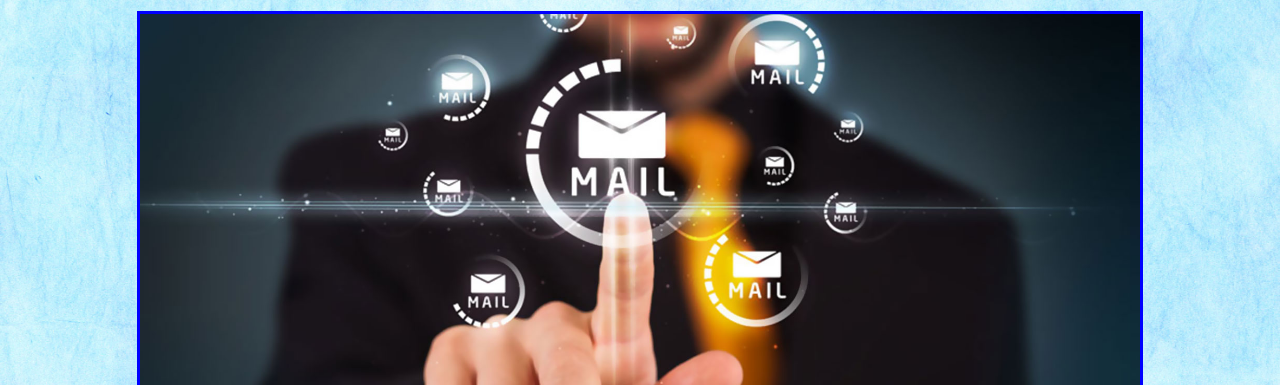
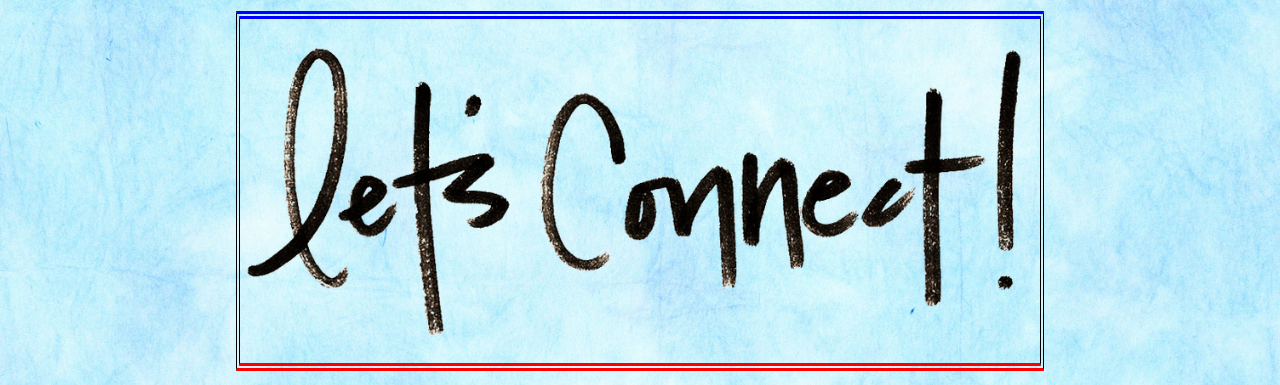
Before and after one commit to sumitsoni09/sumitsoni09.github.io, a plain HTML site: page contact.html in a window 1280 px wide. Shown: the part 97-482 px from the top of the page. Drawn offline with Linux system fonts and the light colour scheme.

Commit message:
updated contact page

```diff
--- a/contact.html
+++ b/contact.html
@@ -8,8 +8,8 @@
   </head>
   <body>
     <h1 class="contactHead">Contact Infomration</h1>
-    <div class="fillHead">
-      <img class="contactMe" src="css/images/contactimage.jpg" alt="">
+    <div class="fillImage">
+      <img class="contactMe" src="css/images/contactimage.png" alt="">
     </div>
     <nav class="indexNav">
       <a href= "https://www.linkedin.com/in/sumitinos/" target="_blank">  <img class="linkedin"src="css/images/linkedin.png" alt="LinkedIn" title="LinkedIn"> </a>
--- a/css/main.css
+++ b/css/main.css
@@ -69,11 +69,10 @@ a {
   text-decoration: none;
 }
 
-footer{
+footer {
   max-width: 100%;
   height: auto;
   text-align: right;
-  margin: auto;
 }
 
 /* About Me */
@@ -108,15 +107,15 @@ footer{
   height: auto;
 }
 
-.aboutSumit{
+.aboutSumit {
   max-width: 100%;
-  width: 500px;
+  width: 800px;
   height: auto;
   margin: auto;
   font-size: 20px;
   font-family: 'Cinzel', serif;
   line-height: 30px;
-
+  text-align: justify;
 }
 
 /* Portfolio */
@@ -130,7 +129,7 @@ footer{
   text-transform: uppercase;
 }
 
-.portfolioCover{
+.portfolioCover {
   max-width: 100%;
   margin: 0 auto;
   border: 3px solid blue;
@@ -138,7 +137,7 @@ footer{
   width: auto;
 }
 
-.portfolioNav{
+.portfolioNav {
   max-width: 100%;
   height: auto;
   text-align: center;
@@ -168,10 +167,13 @@ footer{
 
 .contactMe {
   max-width: 100%;
-  margin: 0 auto;
-  border: 3px solid blue;
-  height: 500px;
-  width: auto;
+  width: 800px;
+  height: 300;
+  margin: auto;
+  border-top: 8px double blue;
+  border-bottom: 8px double red;
+  border-left: 4px double;
+  border-right: 4px double;
 }
 
 .contactName, .contactEmail {
```
Also changed, not shown: about.html (+1 -0 lines), index.html (+0 -1 lines), css/images/contactimage.jpg (deleted), css/images/contactimage.png (added).
